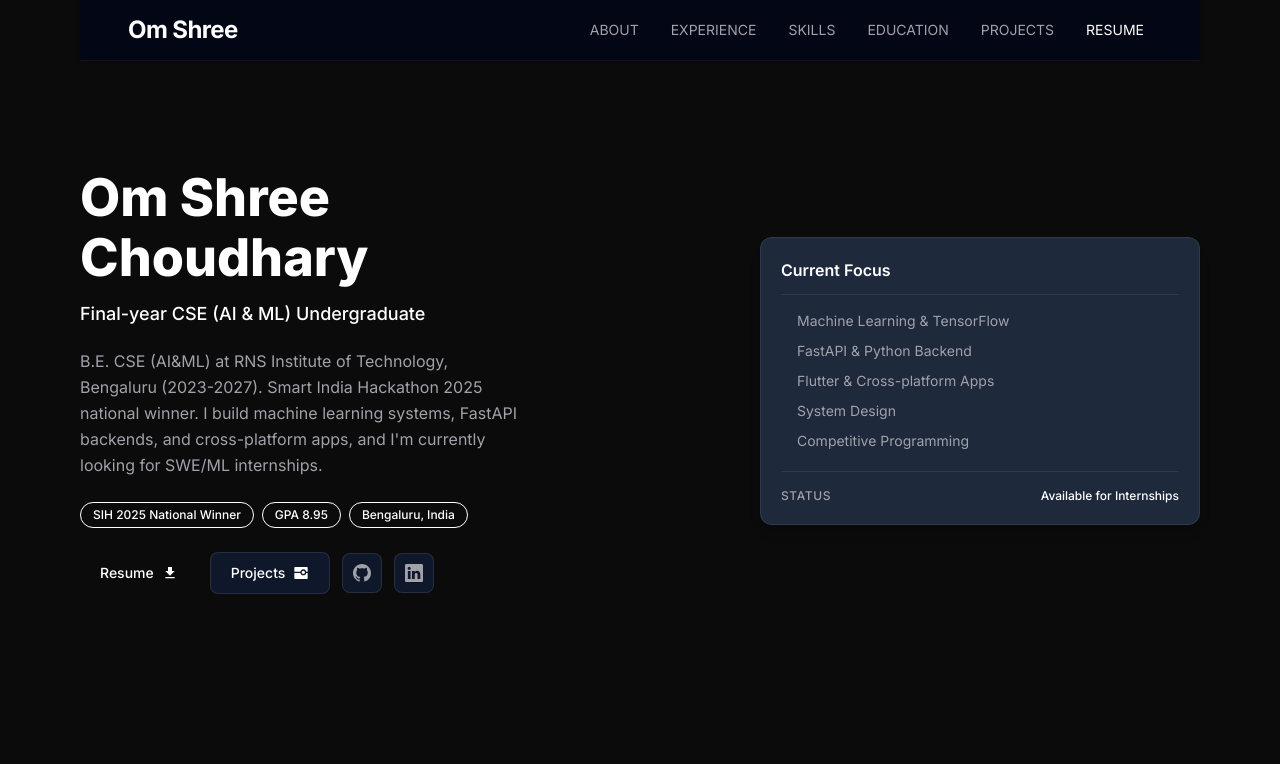
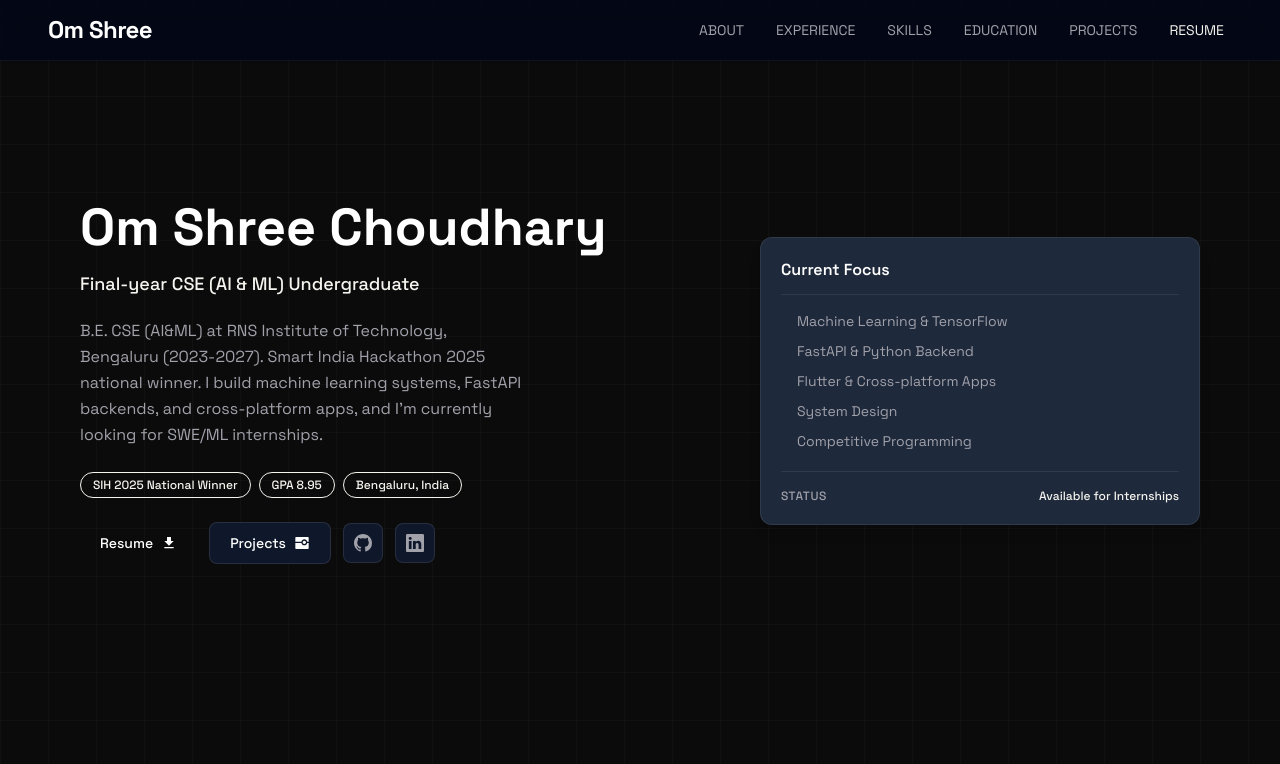
Before and after one commit to omshree134/portfolio, a Next.js app: page / in a window 1280 px wide. Shown: the top 764 px of the page. Built offline with nearby package versions, Linux system fonts and the light colour scheme.

Commit message:
Redesign: Space Grotesk + JetBrains Mono, ink background, signal grid

```diff
--- a/app/layout.js
+++ b/app/layout.js
@@ -1,5 +1,5 @@
 import { GoogleTagManager } from "@next/third-parties/google";
-import { Inter } from "next/font/google";
+import { Space_Grotesk, JetBrains_Mono } from "next/font/google";
 import { ToastContainer } from "react-toastify";
 import "react-toastify/dist/ReactToastify.css";
 import Footer from "./components/footer";
@@ -7,7 +7,9 @@ import ScrollToTop from "./components/helper/scroll-to-top";
 import Navbar from "./components/navbar";
 import "./css/card.scss";
 import "./css/globals.scss";
-const inter = Inter({ subsets: ["latin"] });
+
+const display = Space_Grotesk({ subsets: ["latin"], variable: "--font-display" });
+const mono = JetBrains_Mono({ subsets: ["latin"], variable: "--font-mono" });
 
 const siteUrl = "https://omshreechoudhary.tech";
 
@@ -37,14 +39,16 @@ export const metadata = {
 export default function RootLayout({ children }) {
   return (
     <html lang="en" suppressHydrationWarning>
-      <body className={inter.className} suppressHydrationWarning>
-        <ToastContainer />
-        <main className="min-h-screen relative mx-auto px-6 sm:px-12 lg:max-w-[70rem] xl:max-w-[76rem] 2xl:max-w-[92rem] text-white">
+      <body className={`${display.variable} ${mono.variable}`} suppressHydrationWarning>
+        <div className="bg-signal min-h-screen font-[family-name:var(--font-display)]">
+          <ToastContainer />
           <Navbar />
-          {children}
-          <ScrollToTop />
-        </main>
-        <Footer />
+          <main className="relative mx-auto px-6 sm:px-12 lg:max-w-[70rem] xl:max-w-[76rem] 2xl:max-w-[92rem] text-paper">
+            {children}
+            <ScrollToTop />
+          </main>
+          <Footer />
+        </div>
       </body>
       <GoogleTagManager gtmId={process.env.NEXT_PUBLIC_GTM} />
     </html>
```
